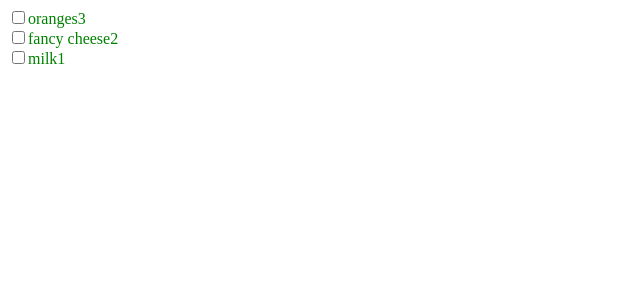
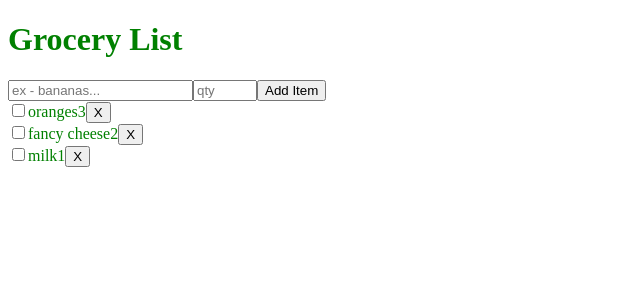
Before and after one commit to LKWLaLa/basket, a React app: page / in a window 1280 px wide. Shown: the top 300 px of the page, without its empty margins (0-640 px from the left). Built offline with nearby package versions, Linux system fonts and the light colour scheme; the HTML template or start-up script is replaced by a standard one.

Commit message:
add and delete items from list

```diff
--- /dev/null
+++ b/src/components/AddItem.js
@@ -0,0 +1,37 @@
+import React, {Component} from 'react';
+
+class AddItem extends Component {
+
+  constructor(props){
+    super(props)
+    this.state = {
+      item: '',
+      qty: ''
+    }
+  }
+
+  handleChange = (e) => {
+    this.setState({ [e.target.name]: e.target.value })
+  }
+
+  addItemHandler = (e) => {
+    e.preventDefault()
+    let item = {name: this.state.item, quantity: this.state.qty, inCart: false}
+    this.setState({item: '', qty: ''})
+    this.props.addNewItem(item)
+  }
+
+  render(){
+    return (
+      <form className="item" onSubmit={this.addItemHandler}>
+        <input type="text" name="item" placeholder="ex - bananas..."
+          onChange={this.handleChange} value={this.state.item}/>
+        <input type="number" name="qty" min="1" max="100" placeholder="qty"
+          onChange={this.handleChange} value={this.state.qty}/>
+        <input type="submit" value="Add Item"/>
+      </form>
+    )
+  }
+}
+
+export default AddItem;
--- a/src/components/Item.js
+++ b/src/components/Item.js
@@ -2,6 +2,10 @@ import React from 'react';
 
 const Item = (props) => {
   let {name, quantity, inCart, id} = props.item
+
+  let handleDelete = () => {
+    props.deleteItem(id)
+  }
   return (
     <div className="item">
       <input type="checkbox" id={id} />
@@ -9,6 +13,7 @@ const Item = (props) => {
         <span className="item-name">{name}</span>
         <span className="item-quantity">{quantity}</span>
       </label>
+      <button className="delete" onClick={handleDelete}>X</button>
     </div>
   )
 }
--- a/src/components/List.js
+++ b/src/components/List.js
@@ -4,7 +4,9 @@ import Item from './Item';
 const List = (props) => {
   let {items} = props
 
-  let listItems = items.map(item => <Item item={item} key={item.id} />)
+  let listItems = items.map(
+    item => <Item item={item} key={item.id} deleteItem={props.deleteItem}/>
+  )
 
   return (
     <div className="list">
--- a/src/components/ListContainer.js
+++ b/src/components/ListContainer.js
@@ -1,4 +1,5 @@
 import React, {Component} from 'react';
+import AddItem from './AddItem'
 import List from './List'
 
 class ListContainer extends Component {
@@ -14,10 +15,26 @@ class ListContainer extends Component {
     }
   }
 
+  idCount = 3
+
+  addNewItem = (item) => {
+    this.idCount ++
+    item.id = this.idCount
+    this.setState({ items: [...this.state.items, item]})
+  }
+
+  deleteItem = (id) => {
+    this.setState({items:
+      this.state.items.filter(item => item.id !== id)
+    })
+  }
+
   render(){
     return (
       <div className="list-container">
-        <List items={this.state.items}/>
+        <h1>Grocery List</h1>
+        <AddItem addNewItem={this.addNewItem}/>
+        <List items={this.state.items} deleteItem={this.deleteItem}/>
       </div>
       )
     }
--- a/src/index.js
+++ b/src/index.js
@@ -2,8 +2,6 @@ import React from 'react';
 import ReactDOM from 'react-dom';
 import './style.sass';
 import App from './components/App'
-
-const greeting = 'Hiya World'
 
 ReactDOM.render(
   <App />,
```
